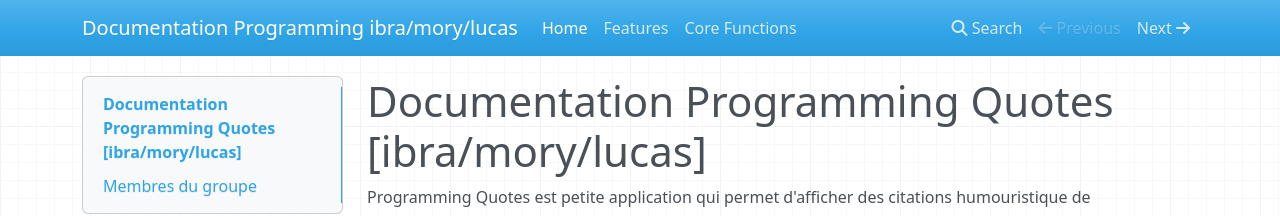
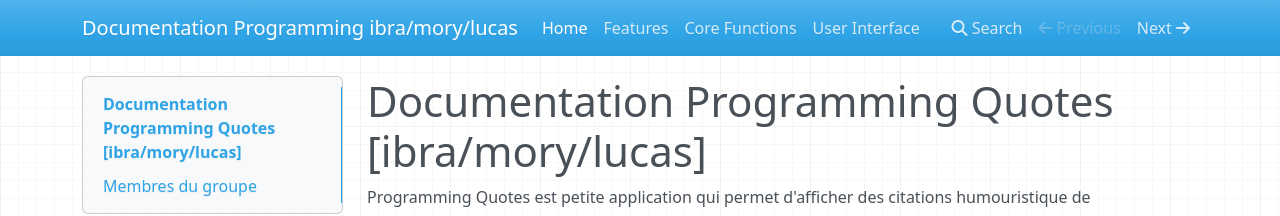
Before and after one commit to efrei-git/quotes-docs-ibra-mory-lucas, an MkDocs documentation site: the page built from docs/index.md, in a window 1280 px wide. Shown: the top 216 px of the page. Built offline with MkDocs 1.6.1, drawn with Linux system fonts in a browser that asks for light colours; nearby versions of some CDN libraries.

Commit message:
Complete index.md and README.md (Contributor Complete index.md and README.md (Contributor 3)

```diff
--- a/mkdocs.yml
+++ b/mkdocs.yml
@@ -4,3 +4,4 @@ nav:
   - Home: index.md
   - Features: features.md
   - Core Functions: functions.md
+  - User Interface: user-interface.md
```
